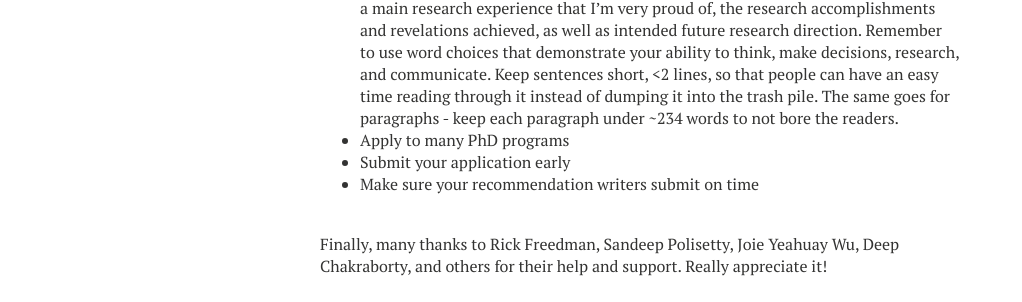
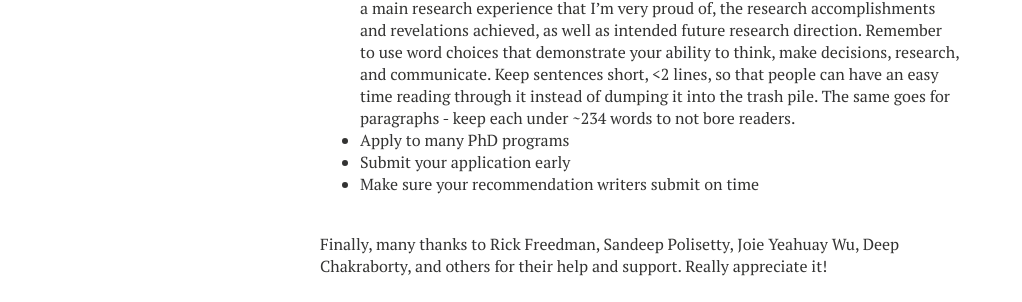
Before and after one commit to yrf1/yrf1.github.io, a Jekyll site: the page built from _posts/2020-01-07-on-phd-applications.md, in a window 1280 px wide. Shown: the part 626-928 px from the top of the page, without its empty margins (0-1022 px from the left). Built offline with Jekyll 4.4.1, drawn with Linux system fonts in a browser that asks for light colours; nearby versions of some CDN libraries; comment, search, counter and statistics services are not loaded; some of the changed text lies outside the part shown.

Commit message:
Updated blog post

```diff
--- a/_posts/2020-01-07-on-phd-applications.md
+++ b/_posts/2020-01-07-on-phd-applications.md
@@ -11,7 +11,7 @@
 <br>
 I have had an unsuccessful round of PhD applications, but 1-2 years later I finally landed myself into UIUC and a top-choice lab. Comparing my experience, these are what I've done differently and what I think helped.
 * **Start your Statement of Purpose early.** In my initial attempt applying to PhD, I was told that my personal statement sucked. This time, I finished brainstorming my statement of purpose in September and writing it in October. While writing, I went through many rounds of edits - with myself, my boyfriend, the Campus Library Writing Center, and the CS Writing Faculty. I worked on my statement of purpose almost every day, for 2-6 hrs. Each day can shed a new light on how to frame the paper better. And finally, November is the time to tweak that final paragraph towards the different schools I'm applying too and start submitting. The effort put into the statement of purpose really paid off.
-* **Position your Statement of Purpose wisely.** The statement of purpose is all about your research potential. This means there's no need to get too personal with it. For example, I cut down the personal side of why I'm interested in CS and PhD to one or two sentences at the introduction that transitioned smoothly into research interests next. As for the core part of the paper, I touched upon an early research experience, a main research experience that I'm very proud of, the research accomplishments and revelations achieved, as well as intended future research direction. Remember to use word choices that demonstrate your ability to think, make decisions, research, and communicate. Keep sentences short, <2 lines, so that people can have an easy time reading through it instead of dumping it into the trash pile. The same goes for paragraphs - keep each paragraph under ~234 words to not bore the readers.
+* **Position your Statement of Purpose wisely.** The statement of purpose is all about your research potential. This means there's no need to get too personal with it. For example, I cut down the personal side of why I'm interested in CS and PhD to one or two sentences at the introduction that transitioned smoothly into research interests next. As for the core part of the paper, I touched upon an early research experience, a main research experience that I'm very proud of, the research accomplishments and revelations achieved, as well as intended future research direction. Remember to use word choices that demonstrate your ability to think, make decisions, research, and communicate. Keep sentences short, <2 lines, so that people can have an easy time reading through it instead of dumping it into the trash pile. The same goes for paragraphs - keep each under ~234 words to not bore readers.
 * Apply to many PhD programs
 * Submit your application early
 * Make sure your recommendation writers submit on time
```
